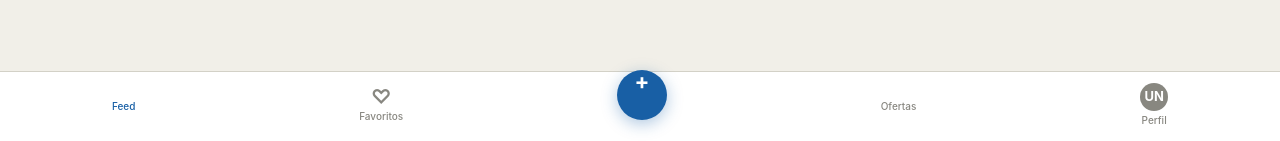
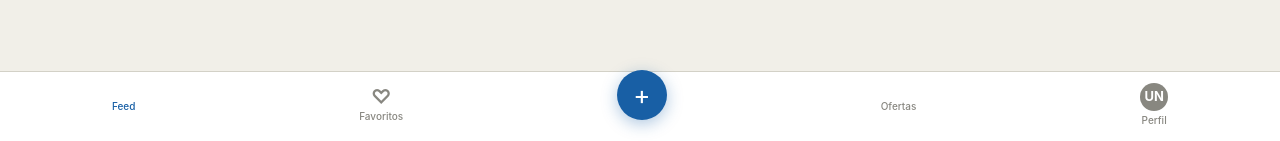
Before and after one commit to williamanayaGon/FRONTEND_MARKETPLACE, a React app: page / in a window 1280 px wide. Shown: the part 656-797 px from the top of the page. Built offline with nearby package versions, Linux system fonts and the light colour scheme; no server answers; sample sign-in values are in the browser's storage; the HTML template or start-up script is replaced by a standard one.

Commit message:
CORRECION BOTON +

```diff
--- a/src/components/layout/Navbar.jsx
+++ b/src/components/layout/Navbar.jsx
@@ -12,9 +12,9 @@ export default function Navbar() {
   const tabs = [
     { label: 'Feed',      icon: '', path: '/' },
     { label: 'Favoritos', icon: '♡',  path: '/favoritos' },
-    { label: 'Publicar',  icon: '+',  path: '/crear',    especial: true },
-    { label: 'Ofertas',   icon: '', path: '/ofertas' },
-    { label: 'Perfil',    icon: ini,  path: '/perfil' },
+    { label: 'Publicar',   icon: '+',  path: '/crear',     especial: true },
+    { label: 'Ofertas',    icon: '', path: '/ofertas' },
+    { label: 'Perfil',     icon: ini,  path: '/perfil' },
   ]
 
   return (
@@ -37,8 +37,12 @@ export default function Navbar() {
               borderRadius: especial ? '50%' : 0,
               width: especial ? 50 : 'auto',
               height: especial ? 50 : 'auto',
-              display: 'flex', flexDirection: 'column',
-              alignItems: 'center', gap: 2,
+              display: 'flex',
+              // CORRECCIÓN: Para el botón especial usamos alineación directa al centro sin columnas
+              flexDirection: especial ? 'row' : 'column',
+              alignItems: 'center',
+              justifyContent: especial ? 'center' : 'stretch',
+              gap: especial ? 0 : 2,
               cursor: 'pointer',
               padding: especial ? 0 : '0 10px',
               color: especial ? '#fff' : activo ? '#185FA5' : '#888780',
@@ -50,13 +54,18 @@ export default function Navbar() {
             }}
             aria-label={label}
           >
-            <span style={{ fontSize: especial ? 22 : label === 'Perfil' ? 13 : 20, lineHeight: 1,
+            <span style={{
+              fontSize: especial ? 26 : label === 'Perfil' ? 13 : 20,
+              lineHeight: 1,
               background: label === 'Perfil' && !especial ? (activo ? '#185FA5' : '#888780') : 'none',
               color: label === 'Perfil' ? '#fff' : 'inherit',
-              borderRadius: '50%', width: label === 'Perfil' ? 28 : 'auto',
+              borderRadius: '50%',
+              width: label === 'Perfil' ? 28 : 'auto',
               height: label === 'Perfil' ? 28 : 'auto',
-              display: 'flex', alignItems: 'center', justifyContent: 'center',
-              fontWeight: 700
+              display: 'flex',
+              alignItems: 'center',
+              justifyContent: 'center',
+              fontWeight: especial ? 400 : 700 // Un peso de fuente más ligero hace que el '+' se vea mejor balanceado
             }}>
               {icon}
             </span>
```
